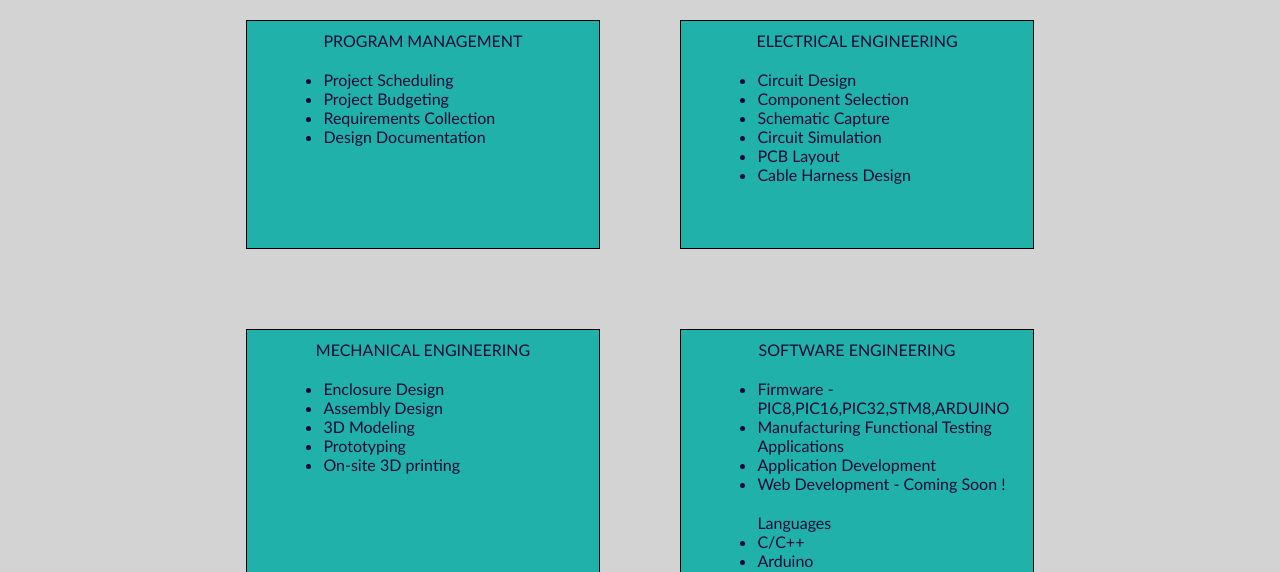
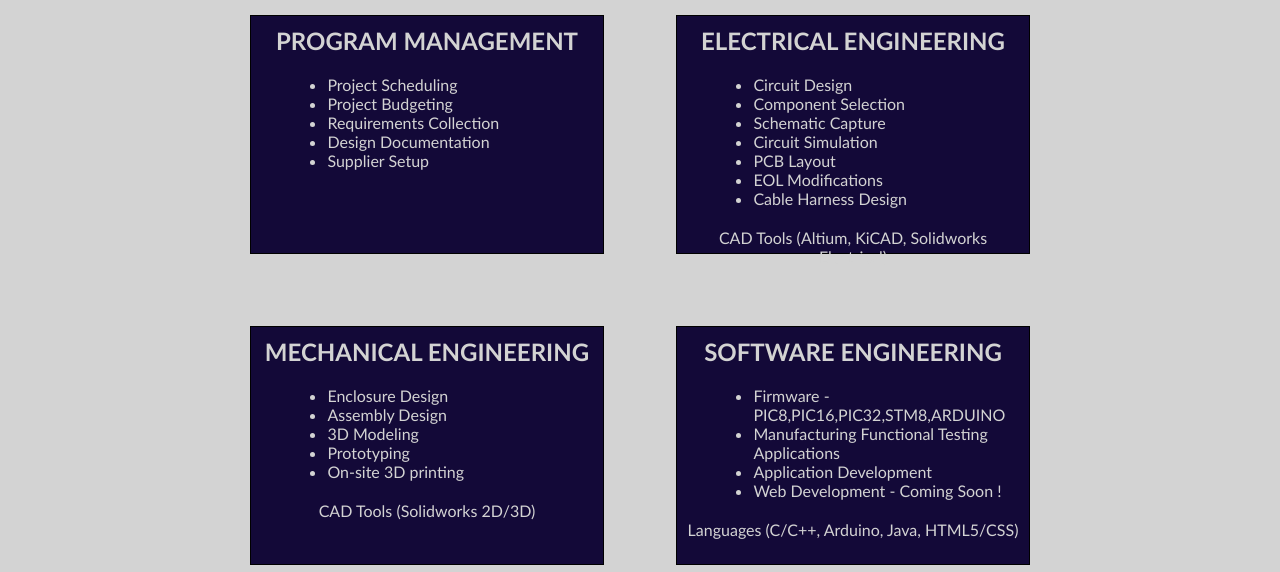
Before and after one commit to Eminer78/EM-PROD-DEVELOPMENT-LLC, a plain HTML site: page engservices.html in a window 1280 px wide. Shown: the part 228-800 px from the top of the page. Drawn offline with Linux system fonts and the light colour scheme.

Commit message:
refined services css styles

```diff
--- a/CSS/style.css
+++ b/CSS/style.css
@@ -197,22 +197,33 @@ input, textarea {
     justify-content: center;
     align-content: center;
     grid-template-columns: 30% 30%;
-    grid-template-rows: 30%;
-    gap: 5em 5em;
+    grid-template-rows: 30% 30% 30%;
+    gap: 3em 3em;
     grid-template-areas:
       ". . "
       ". . "
-      ". . ";
+      ".";
+      font-weight: bolder;
+      font-size: x-large;
   }
   .grid-child {
-    background-color: lightseagreen;
+    color: lightgray;
+    background-color: rgb(19, 9, 56);
     border: 1px solid black;
     padding: 10px;
     text-align: center;
+
    }
    ul{
-
+    font-weight: normal;
+    font-size: medium;
     text-align: left;
     padding-top: 20px;
     padding-left: 20%;
+    padding-bottom: 20px;
    }
+   .grid-child-p{
+    font-weight: normal;
+    font-size: medium;
+
+   }
--- a/engservices.html
+++ b/engservices.html
@@ -27,6 +27,7 @@
                     <li>Project Budgeting</li>
                     <li>Requirements Collection</li>
                     <li>Design Documentation</li>
+                    <li>Supplier Setup</li>
                 </ul>
             </div>
             <div class="grid-child">ELECTRICAL ENGINEERING
@@ -36,8 +37,10 @@
                     <li>Schematic Capture</li>
                     <li>Circuit Simulation</li>
                     <li>PCB Layout</li>
+                    <li>EOL Modifications</li>
                     <li>Cable Harness Design</li>
                 </ul>
+                <p class="grid-child-p">CAD Tools (Altium, KiCAD, Solidworks Electrical) </p>
              </div>
 
              <div class="grid-child">MECHANICAL ENGINEERING
@@ -48,6 +51,7 @@
                     <li>Prototyping </li>
                     <li>On-site 3D printing </li>
                 </ul>
+                <p class="grid-child-p">CAD Tools (Solidworks 2D/3D) </p>
             </div>
 
             <div class="grid-child">SOFTWARE ENGINEERING
@@ -57,12 +61,8 @@
                     <li>Application Development</li>
                     <li>Web Development - Coming Soon !</li>
                 </ul>
-                <ul>Languages
-                    <li>C/C++</li>
-                    <li>Arduino</li>
-                    <li>Java</li>
-                    <li>HTML5/CSS</li>
-                </ul>
+                <p class="grid-child-p">Languages (C/C++, Arduino, Java, HTML5/CSS) </p>
+
             </div>
 
             <div class="grid-child">TEST ENGINEERING
```
